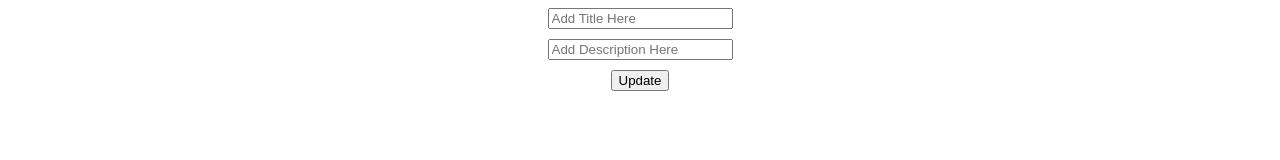
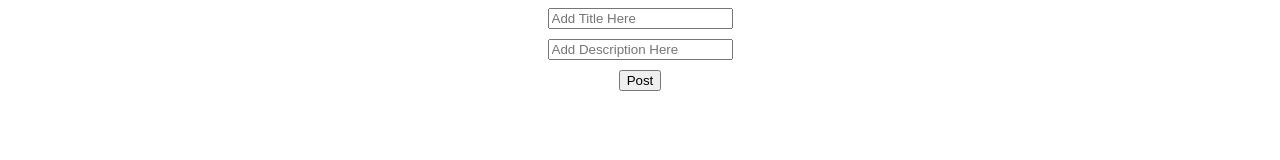
Before and after one commit to DrJava1000/GGCInternNet, a React (Create React App) app: page /Post_Creation in a window 1280 px wide. Shown: the part 162-322 px from the top of the page. Built offline with nearby package versions, Linux system fonts and the light colour scheme; no server answers.

Commit message:
Post Creation Page Update: Updated post button to say 'Post'

```diff
--- a/src/page_specific_components/private_pages/post_creation/Post-Creation.js
+++ b/src/page_specific_components/private_pages/post_creation/Post-Creation.js
@@ -58,7 +58,7 @@ class PostCreation extends Component {
                         <form onSubmit={this.onSubmit}>
                             <input type="text" placeholder="Add Title Here" onChange={this.onTitleChange}/><br/>
                             <input type="text" placeholder="Add Description Here" onChange={this.onTitleChange}/><br/>
-                            <input type="submit" name="Update" value="Update"/>
+                            <input type="submit" name="Post" value="Post"/>
                         </form>
                     </div>
                     <AppFooter />
```
